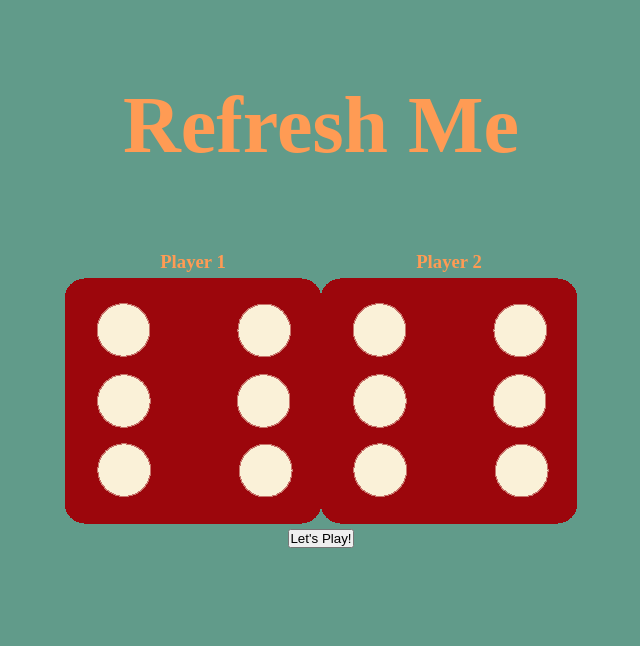
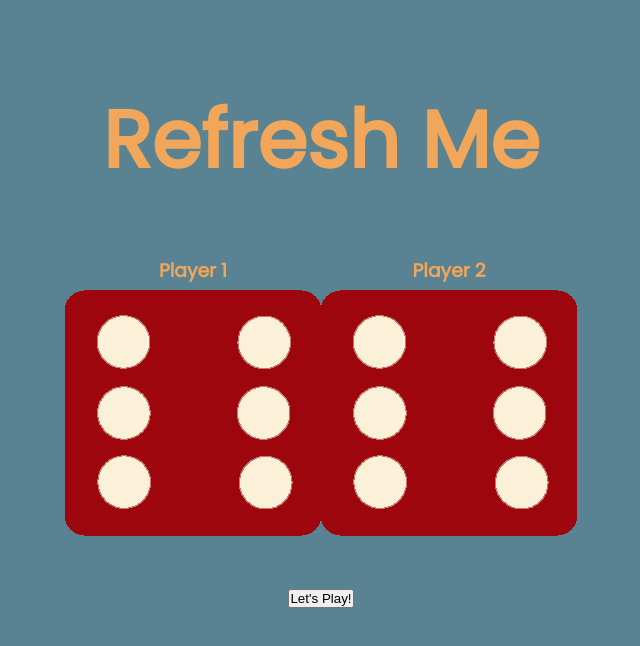
Before and after one commit to southf09/dice-roll, a plain HTML site: page index.html in a window 1280 px wide. Shown: the whole page, without its empty margins (319-959 px from the left). Drawn offline with Linux system fonts and the light colour scheme.

Commit message:
Updated color scheme and margins

```diff
--- a/styles.css
+++ b/styles.css
@@ -6,7 +6,7 @@
 body {
 	width: 80%;
 	margin: 0 auto;
-	background-color: #619b8a;
+	background-color: #598392;
 }
 
 .game {
@@ -17,12 +17,15 @@ body {
 }
 
 h1 {
+	font-family: 'Poppins', sans-serif;;
 	font-size: 5rem;
-	margin-bottom: 5rem;
-	color: #ff9b54;
+	margin-bottom: 3.5rem;
+	color: #f2a65a;
 }
 
 .diceContainer {
+	font-family: 'Poppins', sans-serif;
+	color: #f2a65a;
 	display: flex;
 	justify-content: space-between;
 	width: 50%;
@@ -32,12 +35,14 @@ h1 {
 	display: flex;
 	flex-direction: column;
 	align-items: center;
-	color: #ff9b54;
 }
 
 .playerTwo {
 	display: flex;
 	flex-direction: column;
 	align-items: center;
-	color: #ff9b54;
 }
+
+.btn {
+	margin-top: 3rem;
+}
```
